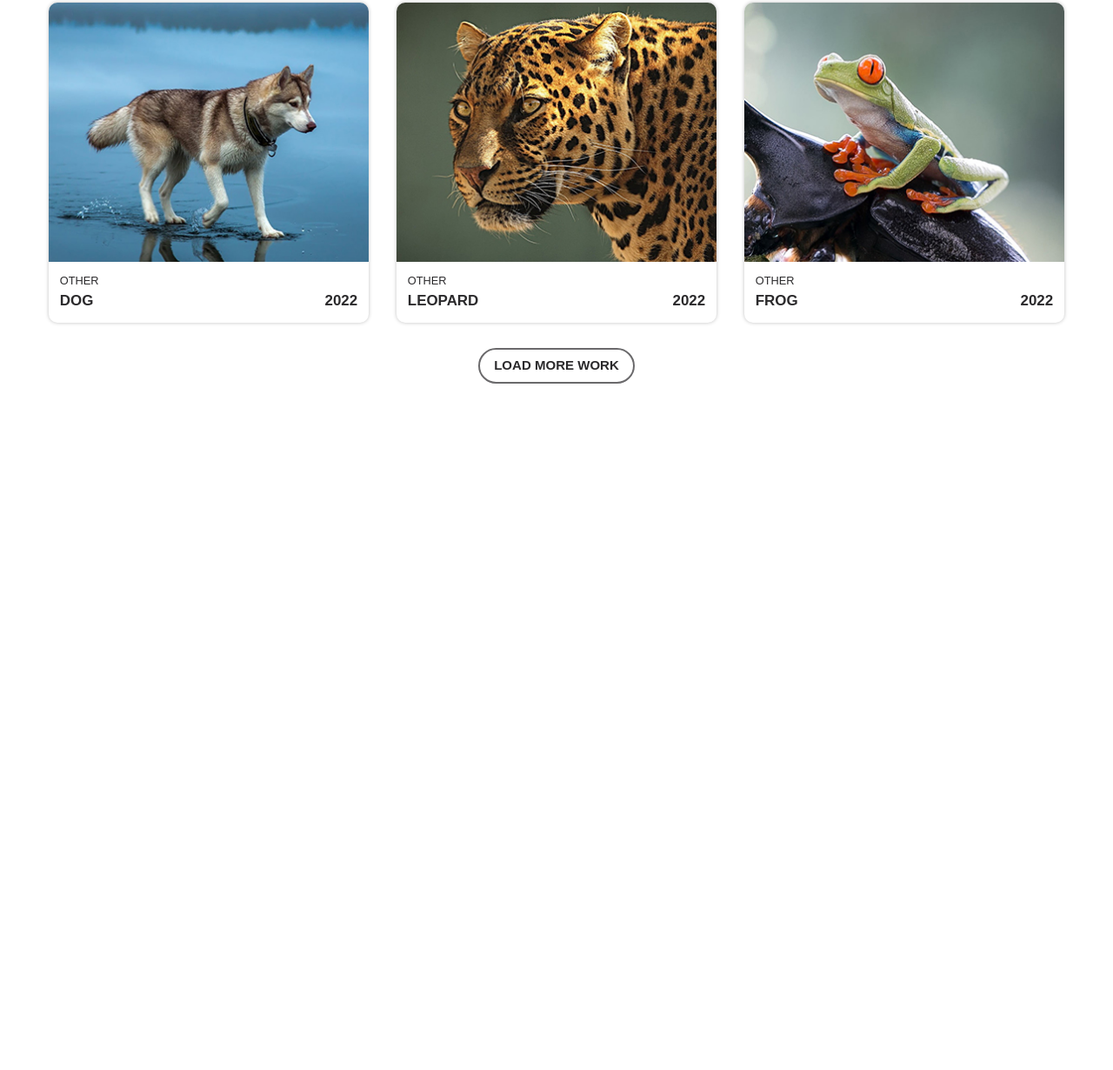
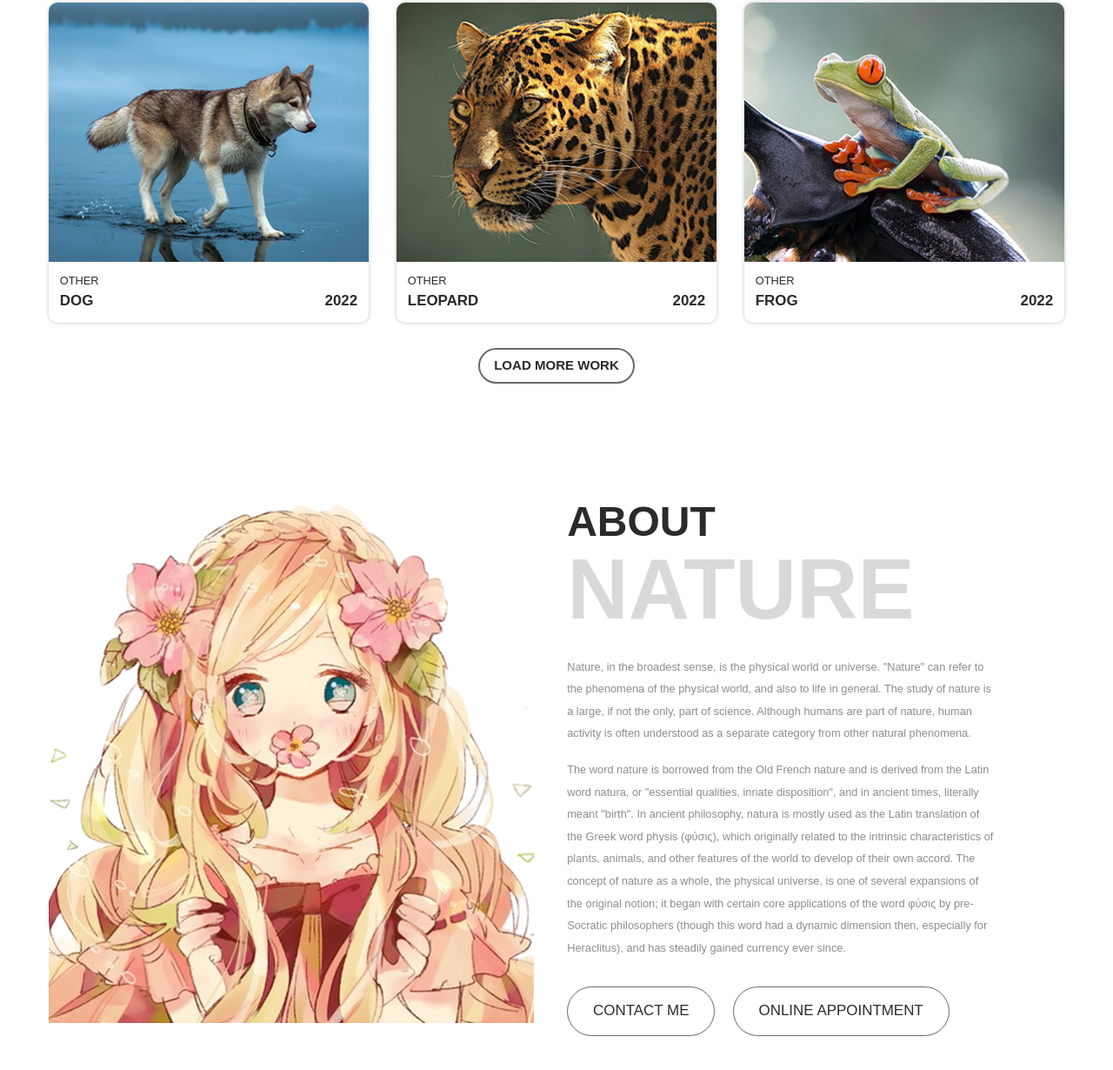
Before and after one commit to anabzovii/VetProject, a plain HTML site: page index.html in a window 1280 px wide. Shown: the part 1581-2811 px from the top of the page at 87% size. Before the commit the page ends 2061 px from the top, so only its background shows below. Drawn offline with Linux system fonts and the light colour scheme.

Commit message:
Adding About Page

```diff
--- a/index.html
+++ b/index.html
@@ -201,5 +201,48 @@
     </div>
 </div>
 
+<section id="about" class="about">
+    <div class="container">
+
+        <div class="about_inner">
+            <div class="about_photo">
+                <img class="about_img" src="assets/nature.png" alt="">
+            </div>
+
+            <div class="about_content">
+                <h3 class="about_title"> About </h3>
+                <h2 class="about_bigtitle"> Nature </h2>
+                <div class="about_text">
+                    <p>
+                        Nature, in the broadest sense, is the physical world or universe. "Nature" can
+                        refer to the phenomena of the physical world, and also to life in general. The study of nature
+                        is a large, if not the only, part of science. Although humans are part of nature, human activity
+                        is
+                        often understood as a separate category from other natural phenomena.
+                    </p>
+                    <p>
+                        The word nature is borrowed from the Old French nature and is derived from the Latin word
+                        natura, or "essential qualities, innate disposition", and in ancient times, literally meant
+                        "birth". In
+                        ancient philosophy, natura is mostly used as the Latin translation of the Greek word physis
+                        (φύσις),
+                        which originally related to the intrinsic characteristics of plants, animals, and other features
+                        of
+                        the world to develop of their own accord. The concept of nature as a whole, the physical
+                        universe, is one of several expansions of the original notion; it began with certain core
+                        applications of the word φύσις by pre-Socratic philosophers (though this word had a dynamic
+                        dimension then, especially for Heraclitus), and has steadily gained currency ever since.
+                    </p>
+                </div>
+                <div class="btn_center colon">
+                    <a id="hireme_btn3" class="btn"> CONTACT ME </a>
+                    <button id="resume_btn2" class="btn" type="button"> ONLINE APPOINTMENT</button>
+                </div>
+            </div>
+        </div>
+
+    </div>
+</section>
+
 </body>
 </html>
--- a/style.css
+++ b/style.css
@@ -351,3 +351,47 @@ a {
 .text_center{
     text-align: center;
 }
+.img {
+    display: block;
+    max-width: 100%;
+    height: auto;
+}
+
+.hide {
+    display: none;
+}
+
+.about {
+    padding: 6rem 0 5rem;
+}
+.about_inner {
+    display: flex;
+    max-width: 1090px;
+}
+.about_photo,
+.about_content {
+    width: 50%;
+}
+.about_content {
+    padding-left: 3.2rem;
+}
+.about_title {
+    text-transform: uppercase;
+    font-size: 3rem;
+    color: #2B2A2C;
+    font-weight: 700;
+}
+.about_bigtitle {
+    text-transform: uppercase;
+    margin-bottom: 1.4rem;
+    font-size: 6.1rem;
+    line-height: 1.1;
+    color: rgba(0, 0, 0, 0.15);
+    font-weight: 700;
+}
+.about_text {
+    margin-bottom: 2rem;
+    font-size: 0.8rem;
+    line-height: 2;
+    color: #8D8D8E;
+}
```
Also changed, not shown: assets/nature.png (added).
